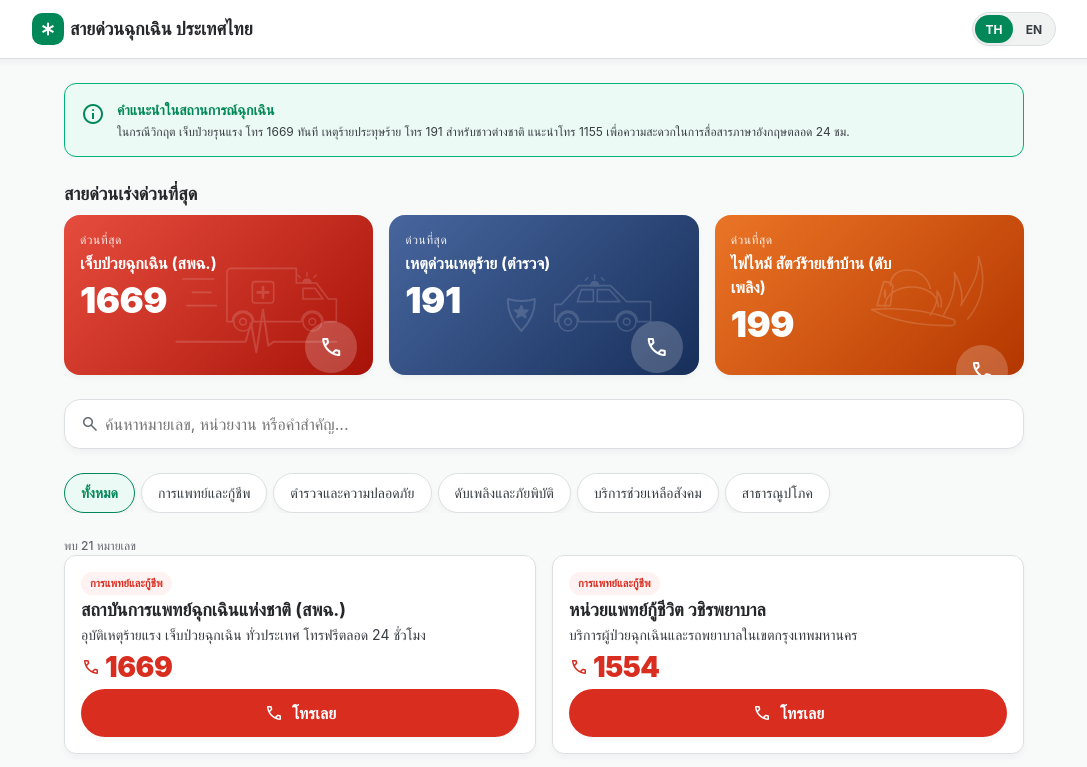
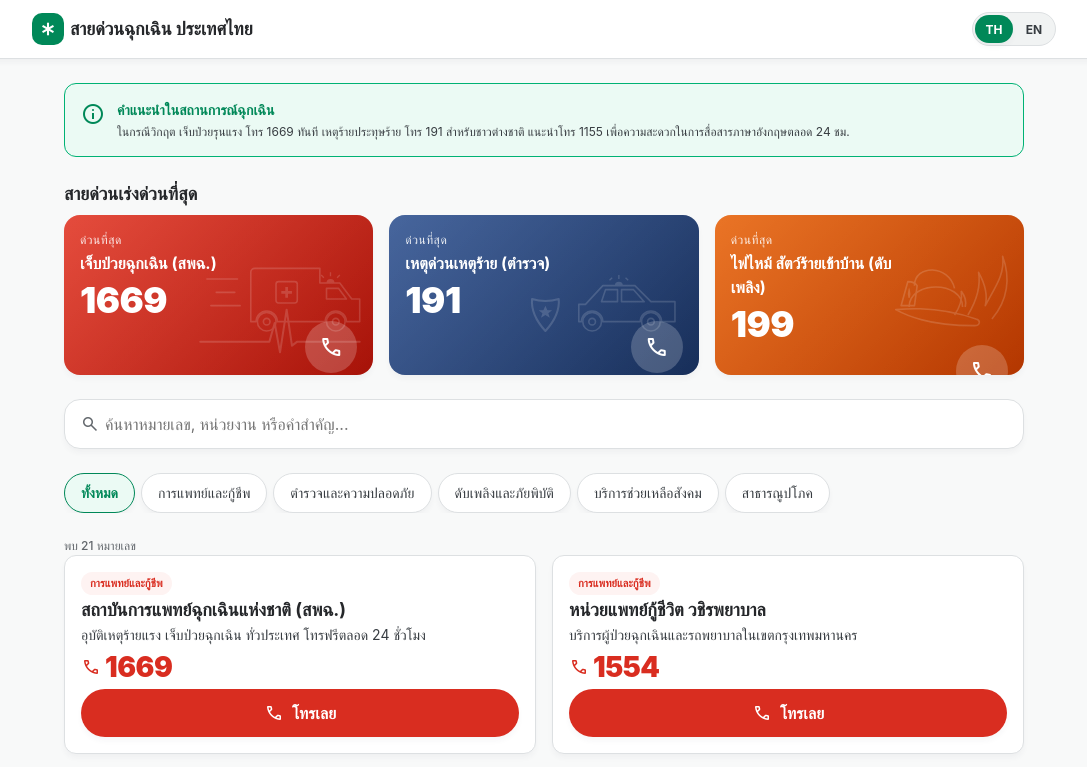
Before and after one commit to alphokung/emergency-call-th, a plain HTML site: page index.html in a window 1280 px wide. Shown: the top 767 px of the page, without its empty margins (96-1183 px from the left). Drawn offline with nearby package versions, Linux system fonts and the light colour scheme; a web font is replaced by a local one.

Commit message:
design: load right-aligned background watermarks from vector files in _media

```diff
--- a/app.js
+++ b/app.js
@@ -685,67 +685,11 @@ function renderQuickCards() {
     // Determine the vector SVG based on category
     let vectorSvg = "";
     if (item.category === "medical") {
-      vectorSvg = `
-        <svg class="quick-card-vector" viewBox="0 0 140 90" fill="none" stroke="currentColor" stroke-width="1.2" stroke-linecap="round" stroke-linejoin="round" aria-hidden="true">
-          <!-- Speed lines -->
-          <path d="M 15,33 H 38 M 22,43 H 36 M 18,53 H 40" stroke="currentColor" stroke-width="1.2" stroke-linecap="round"/>
-          <!-- Heartbeat line -->
-          <path d="M 10,80 H 62 L 66,66 L 70,88 L 75,56 L 79,83 L 83,80 H 130" stroke="currentColor" stroke-width="1.5" stroke-linecap="round" stroke-linejoin="round"/>
-          <!-- Ambulance Body -->
-          <path d="M 48,65 V 28 A 3,3 0 0 1 51,25 H 100 V 36 H 115 L 124,48 H 130 V 65 H 120 A 8,8 0 0 0 104,65 H 68 A 8,8 0 0 0 52,65 H 48 Z" stroke="currentColor" stroke-width="1.2" stroke-linejoin="round"/>
-          <!-- Cab Window -->
-          <path d="M 105,40 H 114 L 120,48 H 105 Z" stroke="currentColor" stroke-width="1.2" stroke-linejoin="round"/>
-          <!-- Cross in Cargo -->
-          <rect x="67" y="35" width="16" height="16" rx="2" stroke="currentColor" stroke-width="1.2"/>
-          <path d="M 75,39 V 47 M 71,43 H 79" stroke="currentColor" stroke-width="2"/>
-          <!-- Siren -->
-          <path d="M 105,36 A 3,3 0 0 1 111,36 Z" fill="currentColor"/>
-          <path d="M 103,32 L 101,30 M 108,31 V 28 M 113,32 L 115,30" stroke="currentColor" stroke-width="1"/>
-          <!-- Wheels -->
-          <circle cx="60" cy="65" r="7" stroke="currentColor" stroke-width="1.2" fill="none"/>
-          <circle cx="60" cy="65" r="2.5" stroke="currentColor" stroke-width="1.2" fill="none"/>
-          <circle cx="112" cy="65" r="7" stroke="currentColor" stroke-width="1.2" fill="none"/>
-          <circle cx="112" cy="65" r="2.5" stroke="currentColor" stroke-width="1.2" fill="none"/>
-        </svg>
-      `;
+      vectorSvg = `<img class="quick-card-vector" src="_media/health.svg" alt="" aria-hidden="true">`;
     } else if (item.category === "police") {
-      vectorSvg = `
-        <svg class="quick-card-vector" viewBox="0 0 140 90" fill="none" stroke="currentColor" stroke-width="1.2" stroke-linecap="round" stroke-linejoin="round" aria-hidden="true">
-          <!-- Shield and Star -->
-          <path d="M 15,48 Q 25,51 35,48 Q 36,60 25,72 Q 14,60 15,48 Z" stroke="currentColor" stroke-width="1.5" stroke-linejoin="round"/>
-          <path d="M 25,53 L 26.5,56.5 L 30,56.5 L 27.2,58.7 L 28.3,62 L 25,60 L 21.7,62 L 22.8,58.7 L 20,56.5 L 23.5,56.5 Z" fill="currentColor"/>
-          <!-- Police Car Body -->
-          <path d="M 50,52 H 55 L 68,38 H 92 L 104,50 H 122 V 65 H 112 A 8,8 0 0 0 96,65 H 68 A 8,8 0 0 0 52,65 H 50 Z" stroke="currentColor" stroke-width="1.2" stroke-linejoin="round"/>
-          <!-- Windows -->
-          <path d="M 70,41 H 79 V 50 H 67 Z M 82,41 H 91 L 99,50 H 82 Z" stroke="currentColor" stroke-width="1.2" stroke-linejoin="round"/>
-          <!-- Siren -->
-          <path d="M 77,38 A 3,3 0 0 1 83,38 Z" fill="currentColor"/>
-          <path d="M 73,34 L 75,32 M 80,33 V 30 M 87,34 L 85,32" stroke="currentColor" stroke-width="1"/>
-          <!-- Wheels -->
-          <circle cx="60" cy="65" r="7" stroke="currentColor" stroke-width="1.2" fill="none"/>
-          <circle cx="60" cy="65" r="2.5" stroke="currentColor" stroke-width="1.2" fill="none"/>
-          <circle cx="104" cy="65" r="7" stroke="currentColor" stroke-width="1.2" fill="none"/>
-          <circle cx="104" cy="65" r="2.5" stroke="currentColor" stroke-width="1.2" fill="none"/>
-        </svg>
-      `;
+      vectorSvg = `<img class="quick-card-vector" src="_media/police.svg" alt="" aria-hidden="true">`;
     } else if (item.category === "fire") {
-      vectorSvg = `
-        <svg class="quick-card-vector" viewBox="0 0 140 90" fill="none" stroke="currentColor" stroke-width="1.2" stroke-linecap="round" stroke-linejoin="round" aria-hidden="true">
-          <!-- Flames in background -->
-          <path d="M 98,60 C 104,50 108,40 106,28 C 111,37 113,45 111,53 C 117,41 126,30 124,16 C 130,32 128,49 116,63" stroke="currentColor" stroke-width="1.2" stroke-linejoin="round"/>
-          <path d="M 88,60 C 92,54 94,48 93,42 C 96,46 97,50 96,54" stroke="currentColor" stroke-width="1.2"/>
-          <!-- Helmet Dome -->
-          <path d="M 54,54 C 54,34 94,34 94,54" stroke="currentColor" stroke-width="1.2"/>
-          <!-- Helmet Crest -->
-          <path d="M 58,38 C 58,22 84,22 88,40" stroke="currentColor" stroke-width="1.2"/>
-          <!-- Front Shield/Badge -->
-          <path d="M 48,53 L 53,35 C 55,35 58,35 60,38 L 58,53 Z" stroke="currentColor" stroke-width="1.2" stroke-linejoin="round"/>
-          <!-- Badge Flame -->
-          <path d="M 54,47 C 53,44 54,41 54,41 C 54,41 55,44 54,47" stroke="currentColor" stroke-width="1"/>
-          <!-- Brim -->
-          <path d="M 44,56 C 64,54 84,56 104,63 C 108,64 107,68 103,68 C 85,68 62,66 44,56 Z" stroke="currentColor" stroke-width="1.2" stroke-linejoin="round"/>
-        </svg>
-      `;
+      vectorSvg = `<img class="quick-card-vector" src="_media/fire.svg" alt="" aria-hidden="true">`;
     }
 
     a.innerHTML = `
--- a/style.css
+++ b/style.css
@@ -527,13 +527,12 @@ body {
 /* Quick Card Decorative Vector Illustration */
 .quick-card-vector {
   position: absolute;
-  right: 76px;
+  right: 0;
   top: 50%;
   transform: translateY(-50%);
   height: 80%;
   width: auto;
   opacity: 0.15;
-  color: var(--neutral-100);
   pointer-events: none;
   transition: transform 0.3s cubic-bezier(0.16, 1, 0.3, 1), opacity 0.3s ease;
   z-index: 1;
@@ -546,15 +545,7 @@ body {
 
 @media (min-width: 1024px) {
   .quick-card-vector {
-    right: 24px;
-    top: 50%;
-    transform: translateY(-50%);
     height: 75%;
-  }
-
-  .quick-card:hover .quick-card-vector {
-    transform: translateY(-50%) scale(1.08);
-    opacity: 0.25;
   }
 }
 
```
Also changed, not shown: _media/fire.svg (added), _media/health.svg (added), _media/police.svg (added).
